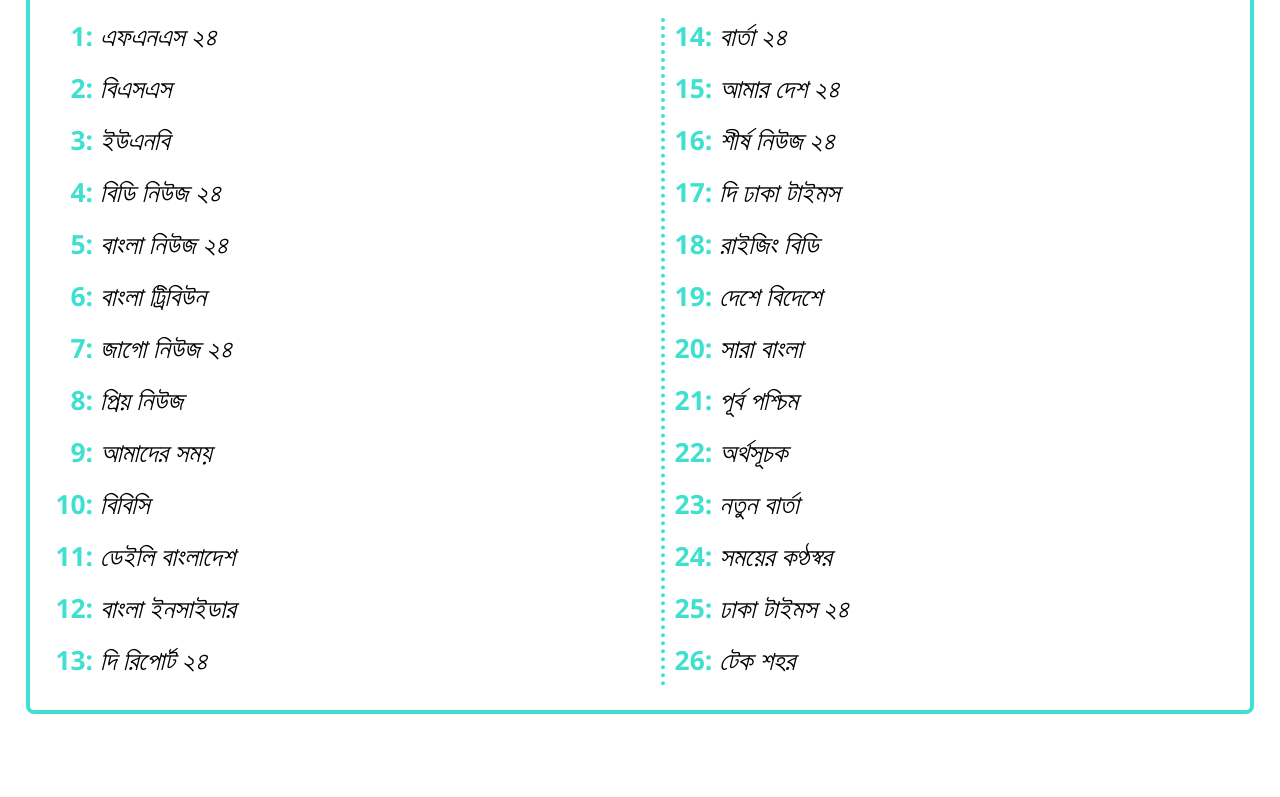
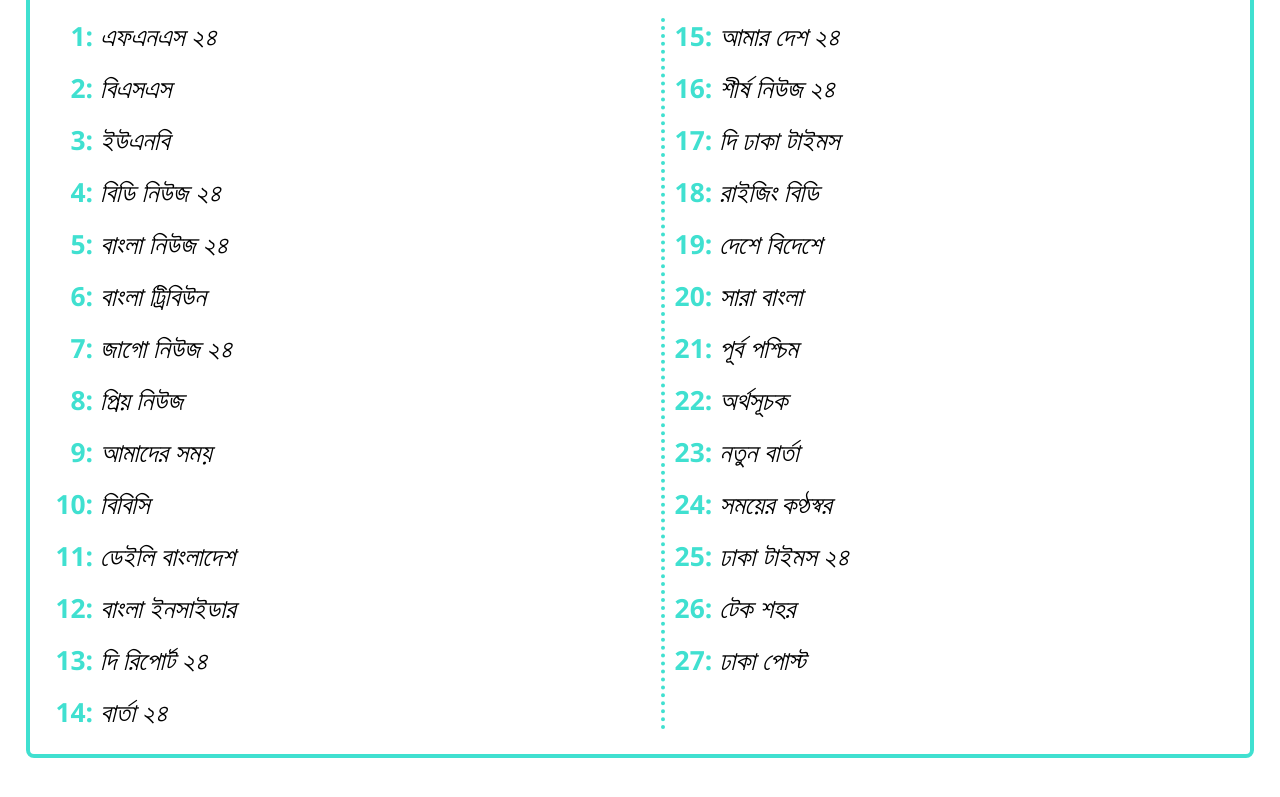
Before and after one commit to tariqul966/code, a plain HTML site: page newspapersbd/index.html in a window 1280 px wide. Shown: the part 2192-2989 px from the top of the page. Before the commit the page ends 2949 px from the top, so only its background shows below. Drawn offline with nearby package versions, Linux system fonts and the light colour scheme.

Commit message:
Update index.html

```diff
--- a/newspapersbd/index.html
+++ b/newspapersbd/index.html
@@ -249,6 +249,7 @@
 		<li><span><a style="text-decoration:none" target=_blank href="http://www.somoyerkonthosor.com">সময়ের কণ্ঠস্বর</a></span></li>
 		<li><span><a style="text-decoration:none" target=_blank href="https://dhakatimes24.com">ঢাকা টাইমস ২৪</a></span></li>
 		<li><span><a style="text-decoration:none" target=_blank href="https://techshohor.com">টেক শহর</a></span></li>
+		<li><span><a style="text-decoration:none" target=_blank href="https://www.dhakapost.com/">ঢাকা পোস্ট</a></span></li>
 	</ol>
 </div>
 <!-- partial -->
```
